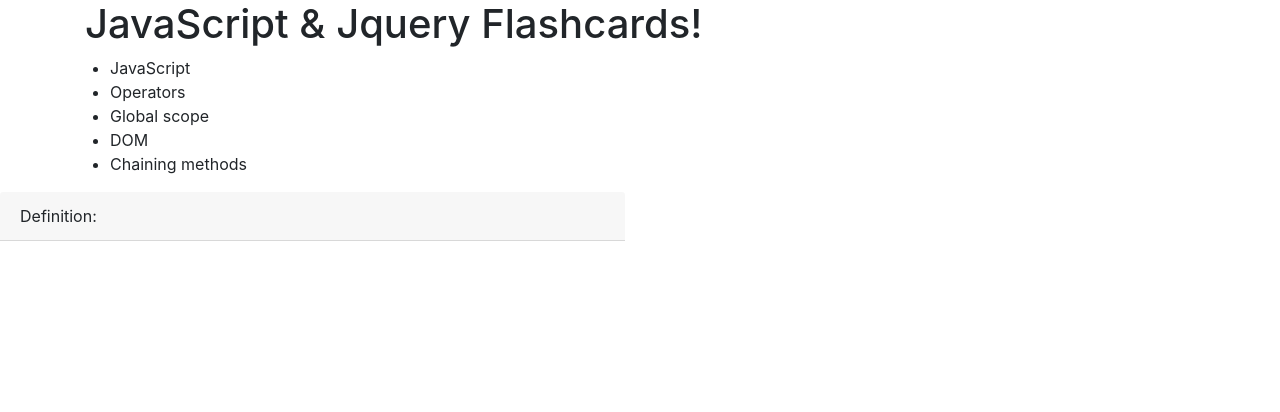
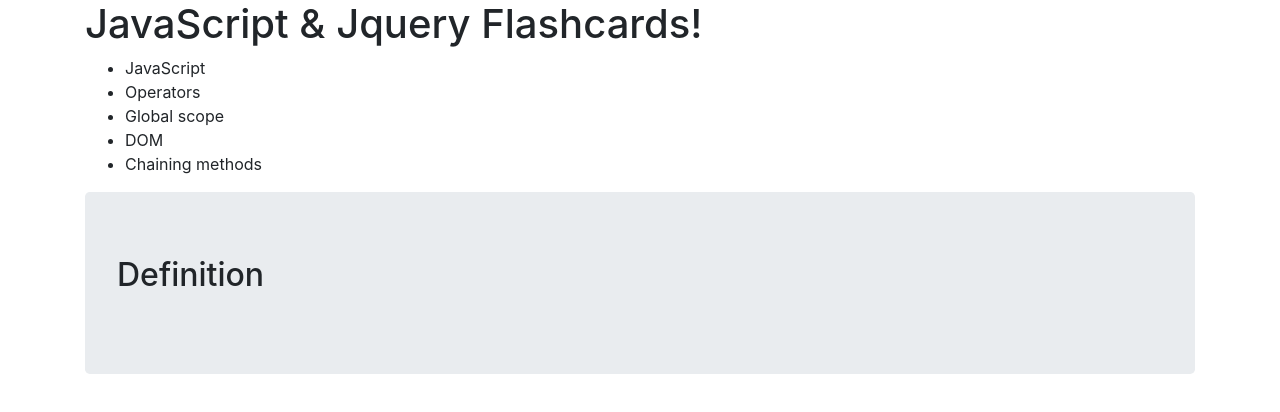
Before and after one commit to EstherMuigai/practise-JQuery, a plain HTML site: page index.html in a window 1280 px wide. Drawn offline with nearby package versions, Linux system fonts and the light colour scheme.

Commit message:
add html

```diff
--- a/index.html
+++ b/index.html
@@ -1,31 +1,28 @@
 <!DOCTYPE html>
 <html>
     <head>
-        <link href="css/bootstrap.css" rel="stylesheet" type="text/css">
-        <link href="css/styles.css" rel="stylesheet" type="text/css">
-        <script   src="https://code.jquery.com/jquery-3.3.1.min.js"   integrity="sha256-FgpCb/KJQlLNfOu91ta32o/NMZxltwRo8QtmkMRdAu8="   crossorigin="anonymous"></script>
-        <script src="js/scripts.js"></script>
+            <link href="css/bootstrap.css" rel="stylesheet" type="text/css">
+            <link href="css/styles.css" rel="stylesheet" type="text/css">
+            <script   src="https://code.jquery.com/jquery-3.3.1.min.js"   integrity="sha256-FgpCb/KJQlLNfOu91ta32o/NMZxltwRo8QtmkMRdAu8="   crossorigin="anonymous"></script>
+            <script src="js/scripts.js"></script>
         <title>JavaScript & Jquery Flashcards!</title>
     </head>
     <body>
             <div class="container">
                     <h1>JavaScript & Jquery Flashcards!</h1>
-                <div class="row">
                         <ul>
-                            <li class="clickable">JavaScript</li>
-                            <li class="clickable">Operators</li>
-                            <li class="clickable">Global scope</li>
-                            <li class="clickable">DOM</li>
-                            <li class="clickable">Chaining methods</li>
+                            <li class="clickable" id="js">JavaScript</li>
+                            <li class="clickable" id="op">Operators</li>
+                            <li class="clickable" id="glob">Global scope</li>
+                            <li class="clickable" id="dom">DOM</li>
+                            <li class="clickable" id="chain">Chaining methods</li>
+                        </ul>
+                       <div class="jumbotron">
+                        <h2>Definition</h2>
+                        <ul id="answer">
+
                         </ul>
                     </div>
-                </div>
-                <div class="row">
-                    <div class="col-md-6" class="cardgroup">
-                        <ul class="card-header">Definition:</ul>
-
-                    </div>
-            </div>
             </div>
     </body>
 </html>
```
